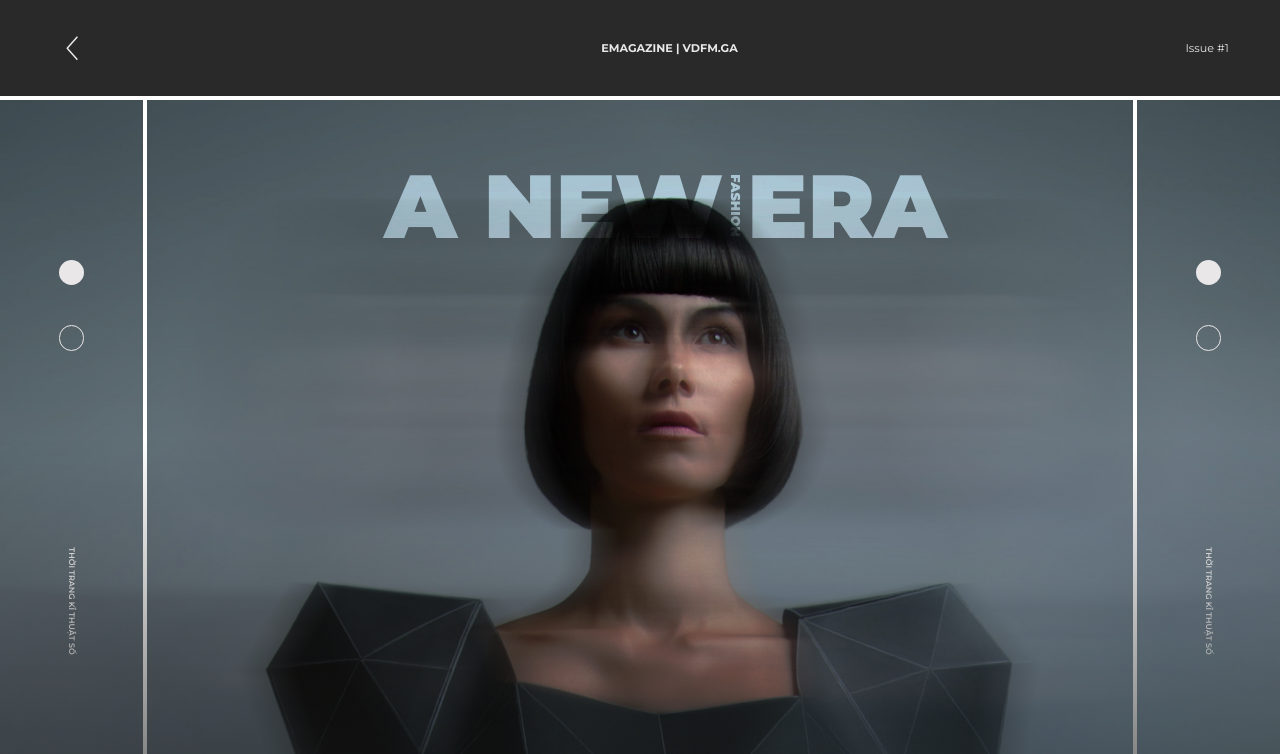
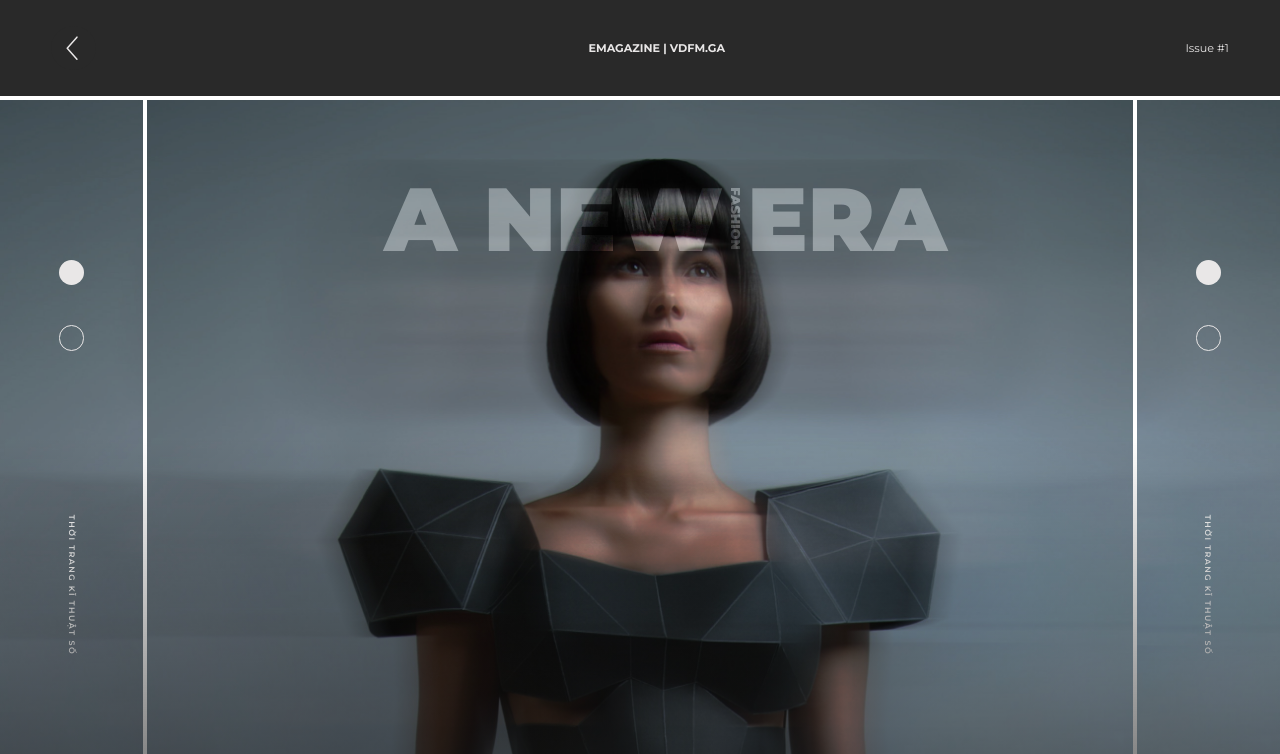
Before and after one commit to JasonDeee/Issue1, a plain HTML site: page index.html in a window 1280 px wide. Shown: the top 754 px of the page. Drawn offline with Linux system fonts and the light colour scheme.

Commit message:
Add files via upload

```diff
--- a/Styles/style.scss
+++ b/Styles/style.scss
@@ -22,6 +22,14 @@
 }
 ::-webkit-scrollbar-thumb {
   background: #151515;
+}
+span::selection,
+p::selection,
+h1::selection,
+h2::selection,
+h5::selection {
+  background: #c9c7c7;
+  color: #292929;
 }
 
 html {
@@ -118,6 +126,7 @@ body {
 }
 #sec1::after {
   content: "";
+  pointer-events: none;
   width: 100%;
   height: 60%;
   background: linear-gradient(to bottom, #15151500, #151515 97%);
@@ -144,7 +153,7 @@ body {
     color: #e9e7e7;
   }
   h1 {
-    margin-left: 8vw;
+    margin-left: 6vw;
   }
   h2 {
     font-weight: 400;
@@ -164,9 +173,10 @@ body {
 
   .main_pic {
     background-image: url(../Images/header_pic.jpg);
-    background-position: 50% 0%;
+    background-position-x: center;
+    background-position-y: -10%;
     background-repeat: no-repeat;
-    background-size: cover;
+    background-size: 100%;
     width: 77vw;
     height: 110%;
     text-align: center;
@@ -176,7 +186,10 @@ body {
     align-items: center;
     justify-content: flex-start;
 
-    padding-top: 4vw;
+    padding-top: 5vw;
+
+    transition: all 2s 0.8s cubic-bezier(0.25, 0, 0, 1), padding-top 0s linear,
+      background-position-y 0s linear;
 
     h1 {
       overflow: hidden;
@@ -192,7 +205,7 @@ body {
       font-size: 7vw;
       font-weight: 900;
       // backdrop-filter: invert(1);
-      mix-blend-mode: overlay;
+      mix-blend-mode: soft-light;
       display: flex;
       flex-direction: row;
       align-items: center;
@@ -207,14 +220,20 @@ body {
       margin-left: -1.5vw;
       margin-right: -1.5vw;
     }
+    h1::selection,
+    span::selection {
+      background: #e9e7e7;
+      color: #15151580;
+    }
   }
-
   .side_pic {
     background-color: #494949;
     background-image: url(../Images/header_pic.jpg);
-    background-position: 0% 0%;
+    background-position-x: 0%;
+    background-position-y: 0%;
     background-repeat: no-repeat;
-    background-size: cover;
+    background-size: 690%;
+
     flex: auto;
     height: 110%;
 
@@ -222,6 +241,8 @@ body {
     flex-direction: column;
     align-items: center;
     justify-content: flex-start;
+    transition: all 2s 0.8s cubic-bezier(0.25, 0, 0, 1), padding-top 0s linear,
+      background-position-y 0s linear;
 
     #circle {
       display: flex;
@@ -231,6 +252,10 @@ body {
       padding-top: 20vh;
       gap: 5vh;
       height: 60vh;
+
+      transition: all 2s 0.8s cubic-bezier(0.25, 0, 0, 1),
+        margin-bottom 0s linear;
+
       div {
         width: 2vw;
         aspect-ratio: 1;
@@ -245,13 +270,15 @@ body {
     h2 {
       color: white;
       font-size: 0.5rem;
+      letter-spacing: 1.5px;
       font-weight: 600;
       text-transform: uppercase;
       transform: rotate(90deg);
     }
   }
   #sp2 {
-    background-position: 100% 0%;
+    background-position-x: 100%;
+    background-position-y: 0%;
   }
 }
 
```
Also changed, not shown: Styles/style.css, 1 other file.
